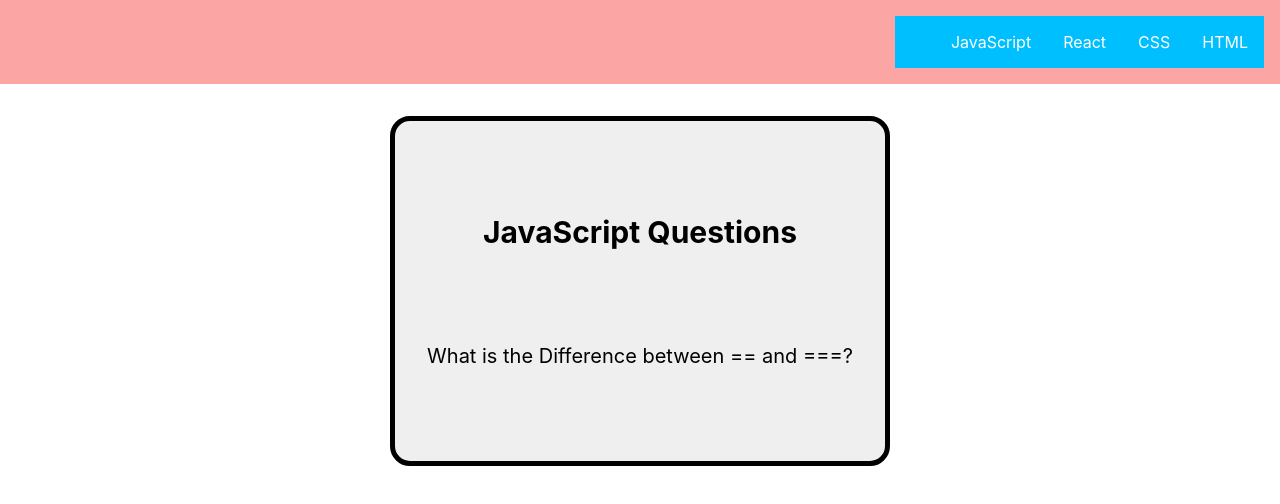
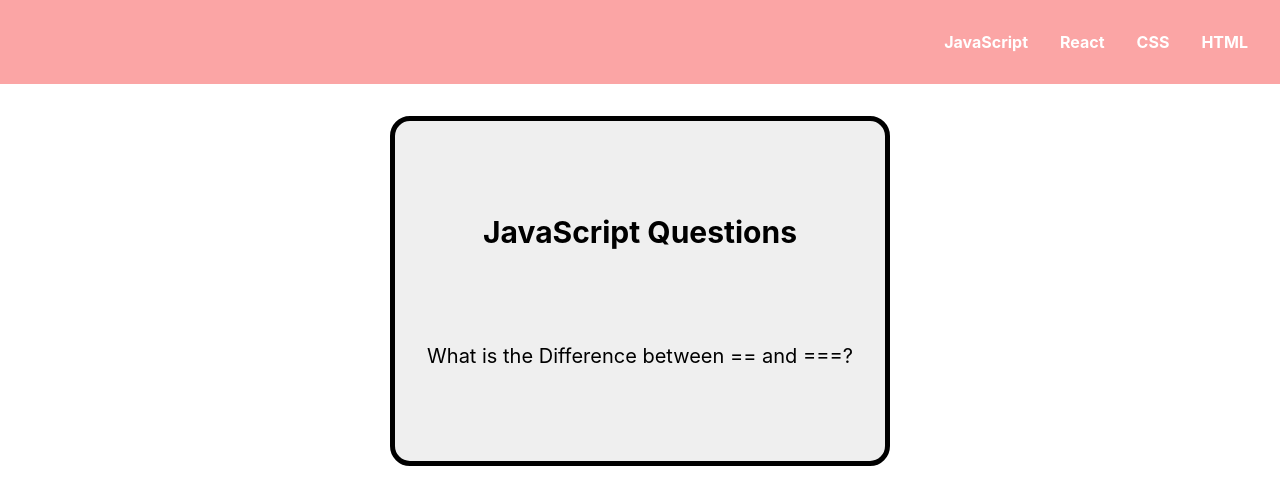
Before and after one commit to sokradyschey/interview-app, a React app: page / in a window 1280 px wide. Built offline with nearby package versions, Linux system fonts and the light colour scheme.

Commit message:
Transition CSS for NavBar

```diff
--- a/src/CSS/Header.css
+++ b/src/CSS/Header.css
@@ -13,10 +13,9 @@
     display: flex;
     flex-flow: row wrap;
     justify-content: flex-end;
-
     list-style: none;
     margin: 0;
-    background: deepskyblue;
+    font-weight: bold;
   }
 
   .navigation a {
@@ -24,8 +23,9 @@
     display: block;
     padding: 1em;
     color: white;
+    transition: color 0.5s ease;
   }
 
   .navigation a:hover {
-    background: #1565C0;
+    color: #1565C0;
   }
```
